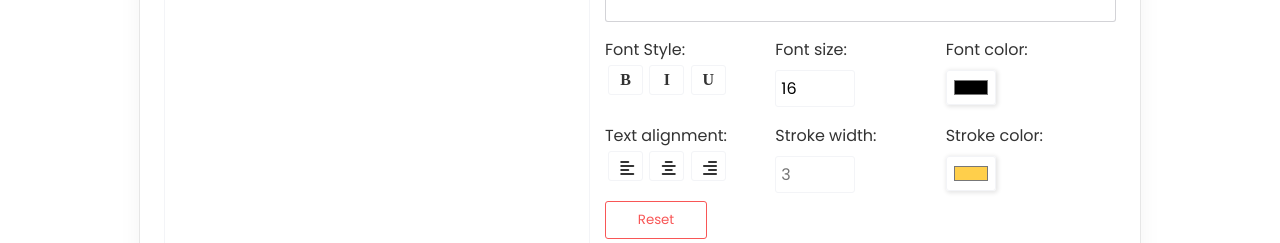
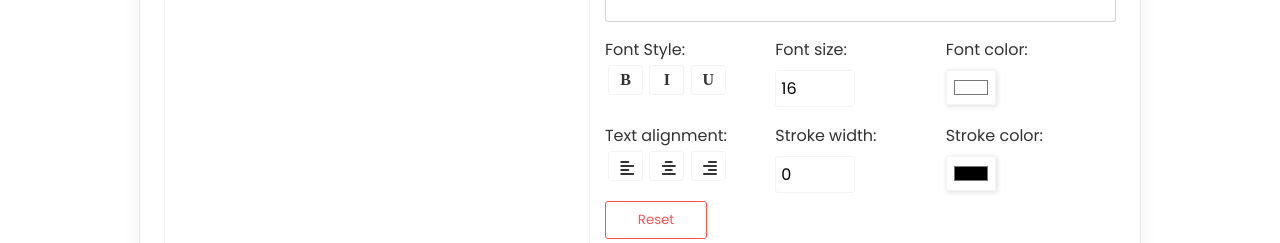
Before and after one commit to Evavic44/rocketmeme, a React (Vite) app in the folder client/: page /create in a window 1280 px wide. Shown: the part 499-742 px from the top of the page. Built offline with nearby package versions, Linux system fonts and the light colour scheme.

Commit message:
Add feature for text alignment: contains bugs

```diff
--- a/client/src/pages/Create.jsx
+++ b/client/src/pages/Create.jsx
@@ -249,8 +249,8 @@ export default function Create() {
       if (!selectedText) return;
       const textElem = document.querySelector(`#${selectedText}`);
       if(!textElem) return setSelectedText("");
-      textElem.toggleAttribute("data-text-underline");
-      if(textElem.hasAttribute("data-text-underline")) {
+      textElem.toggleAttribute("data-text-underlined");
+      if(textElem.hasAttribute("data-text-underlined")) {
         textElem.style.textDecoration = "underline";
         return;
       }
@@ -273,6 +273,13 @@ export default function Create() {
       const textElem = document.querySelector(`#${selectedText}`);
       if(!textElem) return setSelectedText("");
       textElem.style.color = e.target.value;
+    },
+    justify: function(e) {
+      console.log(e.target.dataset["justification"]);
+      if (!selectedText) return;
+      const textElem = document.querySelector(`#${selectedText}`);
+      if(!textElem) return setSelectedText("");
+      textElem.style.textAlign = e.target.dataset["justification"];
     }
   };
 
@@ -819,7 +826,7 @@ export default function Create() {
 
             <div>
               <p>Font color:</p>
-              <input type="color" defaultValue="#000000" onChange={textFunctions.changeTextColor}></input>
+              <input type="color" defaultValue="#ffffff" onChange={textFunctions.changeTextColor}></input>
             </div>
           </div>
           <div className="formatting">
@@ -827,13 +834,13 @@ export default function Create() {
             <div className="styling">
               <p>Text alignment:</p>
               <div>
-                <button className="leftAlign">
+                <button className="leftAlign" onClick={textFunctions.justify} data-justification="left">
                   <i className="fas fa-align-left"></i>
                 </button>
-                <button className="midAlign">
+                <button className="midAlign" onClick={textFunctions.justify} data-justification="center">
                   <i className="fas fa-align-center"></i>
                 </button>
-                <button className="rightAlign">
+                <button className="rightAlign" onClick={textFunctions.justify} data-justification="right">
                   <i className="fas fa-align-right"></i>
                 </button>
               </div>
@@ -843,14 +850,14 @@ export default function Create() {
             <div>
               <p>Stroke width:</p>
               <div className="inputStroke">
-                <input type="text" placeholder="3" />
+                <input type="text" defaultValue="0" />
               </div>
             </div>
 
             <div>
               <p>Stroke color:</p>
               <div className="inputStroke">
-                <input type="color" defaultValue="#ffcf4b" />
+                <input type="color" defaultValue="#000000" />
               </div>
             </div>
 
@@ -1014,24 +1021,6 @@ const EditView = styled.div`
     position: absolute;
   }
 
-  [data-text-bold] {
-      * {
-        font-weight: bold;
-      }
-    }
-
-    [data-text-italic] {
-      * {
-        font-style: italic;
-      }
-    }
-
-    [data-text-underlined] {
-      * {
-        text-decoration: underline;
-      }
-    }
-
   [contenteditable] {
     outline: none;
     padding: 5px;
```
